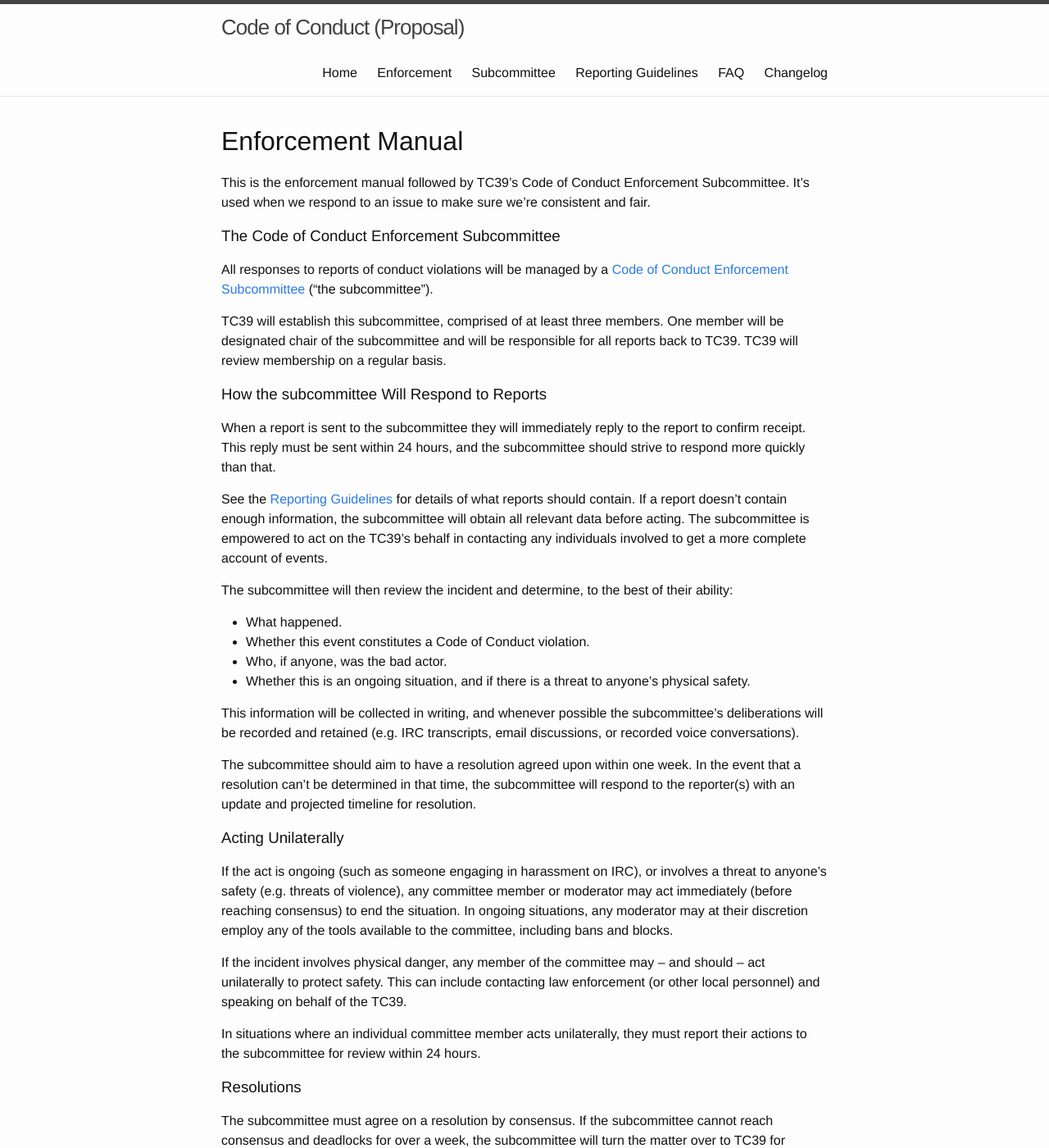
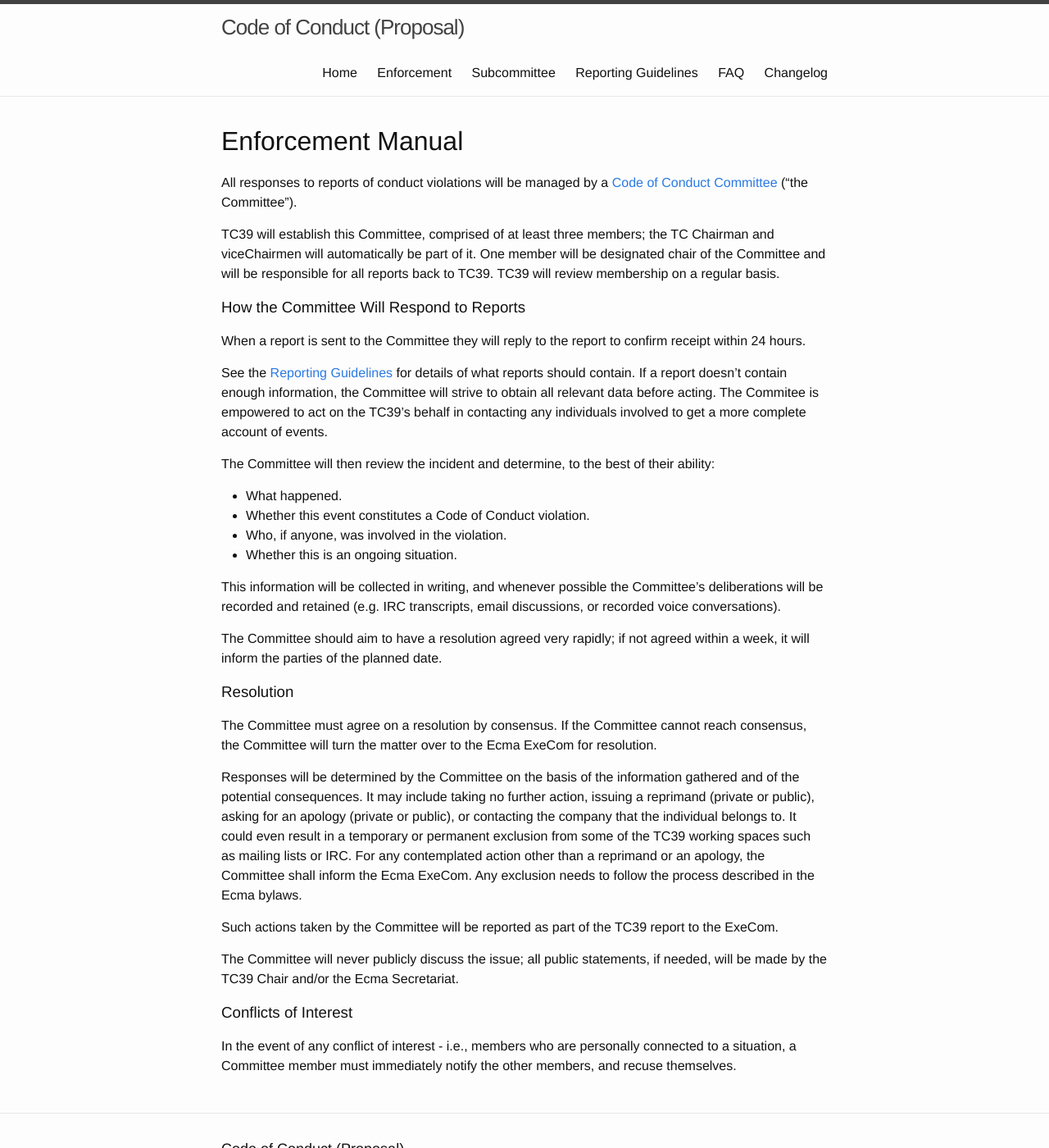
Before and after one commit to tc39/code-of-conduct, a Jekyll site: the page built from enforcement.md, in a window 1280 px wide and 1400 px high. Shown: the whole window at 82% size. Built offline with Jekyll 4.4.1, drawn with Linux system fonts in a browser that asks for light colours; some of the changed text lies outside the part shown.

Commit message:
changes made by the ExeCom

```diff
--- a/enforcement.md
+++ b/enforcement.md
@@ -5,59 +5,40 @@ title: Enforcement
 
 # Enforcement Manual
 
-This is the enforcement manual followed by TC39's Code of Conduct Enforcement Subcommittee. It's used when we respond to an issue to make sure we're consistent and fair.
+All responses to reports of conduct violations will be managed by a [Code of Conduct Committee][] (“the Committee”).
 
-### The Code of Conduct Enforcement Subcommittee
+TC39 will establish this Committee, comprised of at least three members; the TC Chairman and viceChairmen will automatically be part of it. One member will be designated chair of the Committee and will be responsible for all reports back to TC39. TC39 will review membership on a regular basis.
 
-All responses to reports of conduct violations will be managed by a [Code of Conduct Enforcement Subcommittee][] ("the subcommittee").
+### How the Committee Will Respond to Reports
 
-TC39 will establish this subcommittee, comprised of at least three members. One member will be designated chair of the subcommittee and will be responsible for all reports back to TC39. TC39 will review membership on a regular basis.
+When a report is sent to the Committee they will reply to the report to confirm receipt within 24 hours.
 
-### How the subcommittee Will Respond to Reports
+See the [Reporting Guidelines][] for details of what reports should contain. If a report doesn’t contain enough information, the Committee will strive to obtain all relevant data before acting. The Commitee is empowered to act on the TC39’s behalf in contacting any individuals involved to get a more complete account of events.
 
-When a report is sent to the subcommittee they will immediately reply to the report to confirm receipt. This reply must be sent within 24 hours, and the subcommittee should strive to respond more quickly than that.
-
-See the [Reporting Guidelines][] for details of what reports should contain. If a report doesn't contain enough information, the subcommittee will obtain all relevant data before acting. The subcommittee is empowered to act on the TC39's behalf in contacting any individuals involved to get a more complete account of events.
-
-The subcommittee will then review the incident and determine, to the best of their ability:
+The Committee will then review the incident and determine, to the best of their ability:
 
 *   What happened.
 *   Whether this event constitutes a Code of Conduct violation.
-*   Who, if anyone, was the bad actor.
-*   Whether this is an ongoing situation, and if there is a threat to anyone's physical safety.
+*   Who, if anyone, was involved in the violation.
+*   Whether this is an ongoing situation.
 
-This information will be collected in writing, and whenever possible the subcommittee's deliberations will be recorded and retained (e.g. IRC transcripts, email discussions, or recorded voice conversations).
+This information will be collected in writing, and whenever possible the Committee’s deliberations will be recorded and retained (e.g. IRC transcripts, email discussions, or recorded voice conversations).
 
-The subcommittee should aim to have a resolution agreed upon within one week. In the event that a resolution can't be determined in that time, the subcommittee will respond to the reporter(s) with an update and projected timeline for resolution.
+The Committee should aim to have a resolution agreed very rapidly; if not agreed within a week, it will inform the parties of the planned date.
 
-### Acting Unilaterally
+### Resolution
 
-If the act is ongoing (such as someone engaging in harassment on IRC), or involves a threat to anyone's safety (e.g. threats of violence), any committee member or moderator may act immediately (before reaching consensus) to end the situation. In ongoing situations, any moderator may at their discretion employ any of the tools available to the committee, including bans and blocks.
+The Committee must agree on a resolution by consensus. If the Committee cannot reach consensus, the Committee will turn the matter over to the Ecma ExeCom for resolution.
 
-If the incident involves physical danger, any member of the committee may -- and should -- act unilaterally to protect safety. This can include contacting law enforcement (or other local personnel) and speaking on behalf of the TC39.
+Responses will be determined by the Committee on the basis of the information gathered and of the potential consequences. It may include taking no further action, issuing a reprimand (private or public), asking for an apology (private or public), or contacting the company that the individual belongs to. It could even result in a temporary or permanent exclusion from some of the TC39 working spaces such as mailing lists or IRC. For any contemplated action other than a reprimand or an apology, the Committee shall inform the Ecma ExeCom. Any exclusion needs to follow the process described in the Ecma bylaws.
 
-In situations where an individual committee member acts unilaterally, they must report their actions to the subcommittee for review within 24 hours.
+Such actions taken by the Committee will be reported as part of the TC39 report to the ExeCom.
 
-### Resolutions
-
-The subcommittee must agree on a resolution by consensus. If the subcommittee cannot reach consensus and deadlocks for over a week, the subcommittee will turn the matter over to TC39 for resolution.
-
-Possible responses may include:
-
-*   Taking no further action (if we determine no violation occurred).
-*   A private reprimand from the subcommittee to the individual(s) involved. In this case, the subcommittee chair will deliver that reprimand to the individual(s) over email, cc'ing the subcommittee.
-*   A public reprimand. In this case, the subcommittee chair will deliver that reprimand in the same venue that the violation occurred (e.g. in IRC for an IRC violation; email for an email violation). The subcommittee may choose to publish this message elsewhere for posterity.
-*   An imposed vacation (e.g. asking someone to "take a week off" from a mailing list or IRC). The subcommittee chair will communicate this "vacation" to the individual(s). They'll be asked to take this vacation voluntarily, but if they don't agree then a temporary ban may be imposed to enforce this vacation.
-*   A permanent or temporary ban from some or all TC39 spaces. The subcommittee will maintain records of all such bans so that they may be reviewed in the future, extended to new TC39 fora, or otherwise maintained.
-*   A request for a public or private apology. The chair will deliver this request. The subcommittee may, if it chooses, attach "strings" to this request: for example, the subcommittee may ask a violator to apologize in order to retain his or her membership on a mailing list.
-
-Once a resolution is agreed upon, but before it is enacted, the subcommittee will contact the original reporter and any other affected parties and explain the proposed resolution. The subcommittee will ask if this resolution is acceptable, and must note feedback for the record. However, the subcommittee is not required to act on this feedback.
-
-Finally the subcommittee will make a report of the TC39 members and respective delegates and the ECMA secretariat. The subcommittee will never publicly discuss the issue; all public statements will be made by the TC39 Chair and/or the ECMA Secretariat.
+The Committee will never publicly discuss the issue; all public statements, if needed, will be made by the TC39 Chair and/or the Ecma Secretariat.
 
 ### Conflicts of Interest
 
-In the event of any conflict of interest - i.e., members who are personally connected to a situation - a subcommittee member must immediately notify the other members, and recuse themselves.
+In the event of any conflict of interest - i.e., members who are personally connected to a situation, a Committee member must immediately notify the other members, and recuse themselves.
 
-[Code of Conduct Enforcement Subcommittee]: /code-of-conduct-proposal/subcommittee
+[Code of Conduct Committee]: /code-of-conduct-proposal/Committee
 [Reporting Guidelines]: /code-of-conduct-proposal/reporting
--- a/reporting.md
+++ b/reporting.md
@@ -5,13 +5,9 @@ title: Reporting
 
 # Reporting Guidelines
 
-If you believe someone is violating the Code of Conduct we ask that you report it to TC39 by emailing [tc39-conduct@ecma-international.com][tc39-conduct]. **All reports will be kept confidential.** This isn't a public list and only [members](/code-of-conduct-proposal/subcommittee) of the enforcement subcommittee will receive the report.
+If you believe someone is violating the Code of Conduct, we ask that you report it by emailing [tc39-conduct@ecma-international.org][tc39-conduct]. All reports will be kept confidential. Only members of the [Code of Conduct Committee](/code-of-conduct-proposal/subcommittee), and possibly the Ecma ExeCom, will receive the reports. No identity will be made public before the individuals concerned have agreed to it.
 
-In some cases we may determine that a public statement will need to be made. If that's the case, the identities of all victims and reporters will remain confidential unless those individuals instruct us otherwise.
-
-### If you believe anyone is in physical danger, please notify appropriate law enforcement first
-
-If you are unsure what law enforcement agency is appropriate, please include this in your report and we will attempt to notify them.
+If the act is ongoing, the Chairman, Vice-Chairman or any member of the Code of Conduct Committee should take immediate measures to stop it if possible, and to gather the information described below.
 
 In your report please include:
 
@@ -25,11 +21,12 @@ In your report please include:
 
 ### What happens after you file a report?
 
-Reports will receive urgent and immediate attention from the Code of Conduct Enforcement Subcommittee. Please refer to the [Enforcement Manual][] for the complete information on how reports will be processed.
+Reports will receive urgent and immediate attention from the Code of Conduct Committee. Please refer to the [Enforcement Manual][] for the complete information on how reports will be processed.
 
 ### Appealing
 
-Only permanent resolutions (such as bans) may be appealed. To appeal a decision of the subcommittee, contact the TC39 Code of Conduct group at [tc39-conduct@ecma-international.com][tc39-conduct] with your appeal and they will review the case.
+To appeal a decision of the Code of Conduct Committee, contact the [Ecma Secretariat][] which will transfer the matter to the Ecma ExeCom.
 
 [Enforcement Manual]: /code-of-conduct-proposal/enforcement
 [tc39-conduc]: mailto:tc39-conduct@ecma-international.com
+[Ecma Secretariat]: ???@ecma-international.com
```
Also changed, not shown: index.md (+29 -11 lines).
